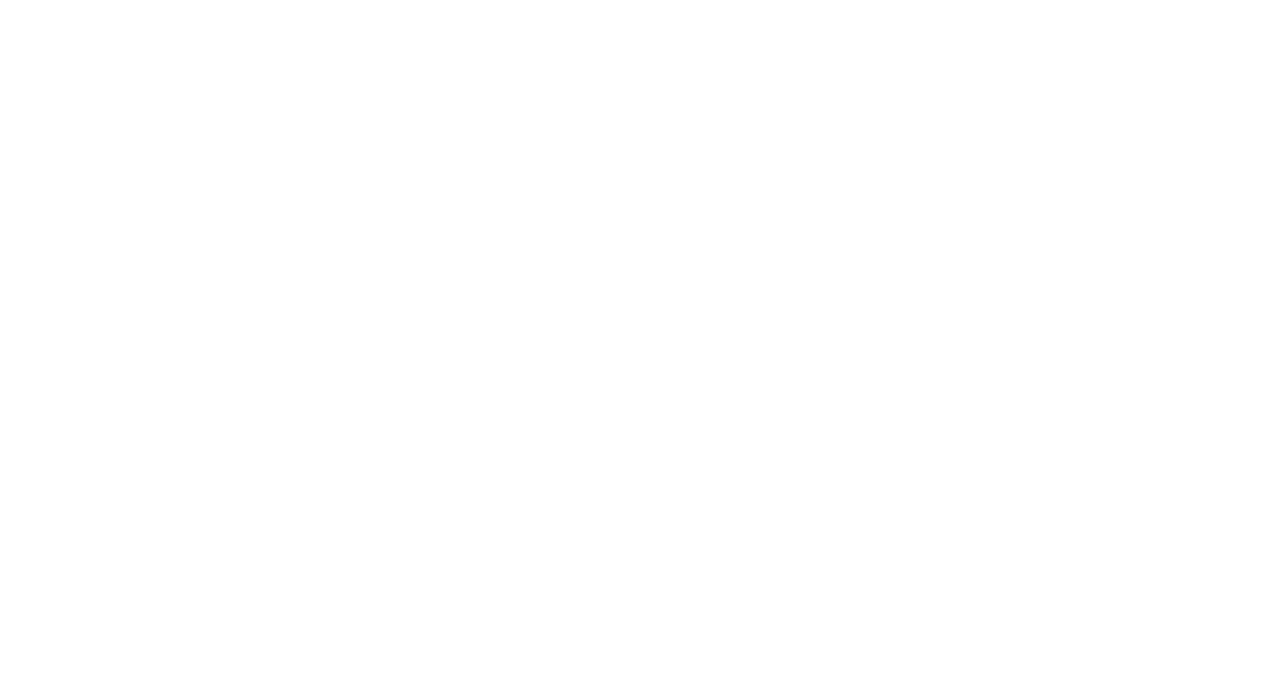
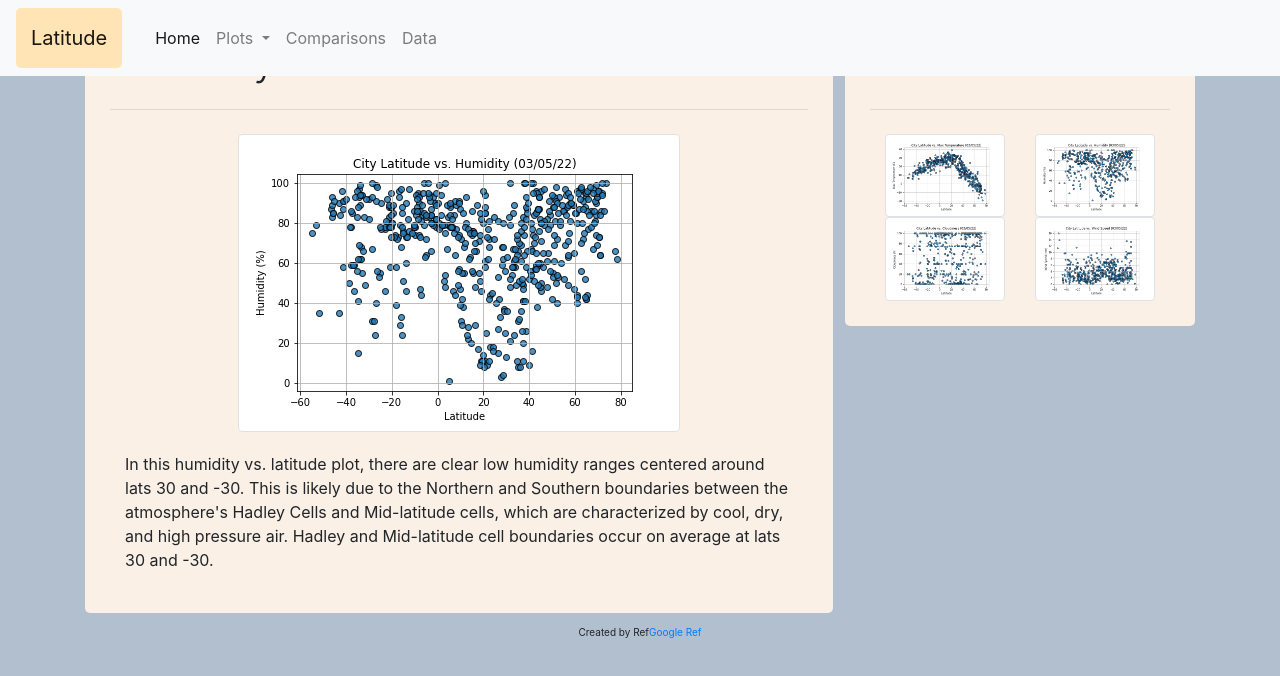
Before and after one commit to ArchanaKarri/web-design-challenge, a plain HTML site: page humidity.html in a window 1280 px wide. Drawn offline with nearby package versions, Linux system fonts and the light colour scheme.

Commit message:
humidity

```diff
--- a/humidity.html
+++ b/humidity.html
@@ -6,3 +6,81 @@
     <link rel="stylesheet" href="https://stackpath.bootstrapcdn.com/bootstrap/4.3.1/css/bootstrap.min.css" integrity="sha384-ggOyR0iXCbMQv3Xipma34MD+dH/1fQ784/j6cY/iJTQUOhcWr7x9JvoRxT2MZw1T" crossorigin="anonymous">
     <link rel="stylesheet" href="style.css">
 </head>
+<body id="default">
+    <nav class="navbar navbar-expand-lg navbar-light bg-light">
+      <a class="navbar-brand" id="header-1" href="https://archanakarri.github.io/web-design-challenge/index.html">Latitude</a>
+      <button class="navbar-toggler" type="button" data-toggle="collapse" data-target="#navbarSupportedContent" aria-controls="navbarSupportedContent" aria-expanded="false" aria-label="Toggle navigation">
+        <span class="navbar-toggler-icon"></span>
+      </button>
+      <div class="collapse navbar-collapse" id="navbarSupportedContent">
+        <ul class="navbar-nav mr-auto">
+          <li class="nav-item active">
+            <a class="nav-link" href="https://archanakarri.github.io/web-design-challenge/index.html">Home<span class="sr-only">(current)</span></a>
+          </li>
+          <li class="nav-item dropdown">
+              <a class="nav-link dropdown-toggle" href="#" id="navbarDropdown" role="button" data-toggle="dropdown" aria-haspopup="true" aria-expanded="false">
+              Plots
+              </a>
+            <div class="dropdown-menu" aria-labelledby="navbarDropdown">
+              <a class="dropdown-item" href="https://archanakarri.github.io/web-design-challenge//max_temp.html">Max Temperature</a>
+              <a class="dropdown-item" href="https://archanakarri.github.io/web-design-challenge/cloudiness.html">Cloudiness</a>
+              <a class="dropdown-item" href="https://archanakarri.github.io/web-design-challenge/humidity.html">Humidity</a>
+              <a class="dropdown-item" href="https://archanakarri.github.io/web-design-challenge/wind_speed.html">Windspeed</a>
+              <div class="dropdown-divider"></div>
+              <a class="dropdown-item" href="https://archanakarri.github.io/web-design-challenge/data.html">Data</a>
+              <a class="dropdown-item" href="https://archanakarri.github.io/web-design-challenge/comparisons.html">Comparisons</a>
+            </div>
+          </li>
+          <li class="nav-item">
+              <a class="nav-link" href="https://archanakarri.github.io/web-design-challenge/comparisons.html">Comparisons</a>
+            </li>
+          <li class="nav-item">
+            <a class="nav-link" href="https://archanakarri.github.io/web-design-challenge/data.html">Data</a>
+          </li>
+        </ul>
+      </div>
+  </nav>
+
+
+      <div class="container">
+        <div class="main-frame">
+            <div id="box">
+              <h1 class="display-4" id="headers">Humidity</h1>
+              <hr class="my-4">
+              <div class="container">
+                <img src="Resources/assets/images/Fig2.png" id="main_img" alt="Humidity" class="img-thumbnail">
+                <p>In this humidity vs. latitude plot, there are clear low humidity ranges centered around lats 30 and -30. This is likely due to the Northern and Southern boundaries between the atmosphere's Hadley Cells and Mid-latitude cells, which are characterized by cool, dry, and high pressure air. Hadley and Mid-latitude cell boundaries occur on average at lats 30 and -30.</p>
+              </div>
+            </div>
+            <div id="box-right">
+              <h1 class="display-4" id="headers">Visualizations</h1>
+              <hr class="my-4">
+              <div class="container">
+                  <div class="row">
+                      <div class="col-6">
+                        <a href="https://archanakarri.github.io/web-design-challenge/max_temp.html"><img src="Resources/assets/images/Fig1.png" alt="Max Temperature" class="img-thumbnail"></a>
+                      </div>
+                      <div class="col-6">
+                        <a href="https://archanakarri.github.io/web-design-challenge/humidity.html"><img src="Resources/assets/images/Fig2.png" alt="Humidity" class="img-thumbnail"></a>
+                      </div>
+                      <div class="col-6">
+                        <a href="https://archanakarri.github.io/web-design-challenge/cloudiness.html"><img src="Resources/assets/images/Fig3.png" alt="Cloudiness" class="img-thumbnail"></a>
+                      </div>
+                      <div class="col-6">
+                        <a href="https://archanakarri.github.io/web-design-challenge/wind_speed.html"><img src="Resources/assets/images/Fig4.png" alt="Wind Speed" class="img-thumbnail"></a>
+                      </div>
+                    </div>
+              </div>
+            </div>
+        </div>
+      </div>
+      <footer id="default">
+        <div class="container">
+          <p style="text-align: center;font-size: 10px;">Created by Ref<a href="https://www.google.com">Google Ref</a></p>
+        </div>
+      </footer>
+      <script src="https://code.jquery.com/jquery-3.3.1.slim.min.js" integrity="sha384-q8i/X+965DzO0rT7abK41JStQIAqVgRVzpbzo5smXKp4YfRvH+8abtTE1Pi6jizo" crossorigin="anonymous"></script>
+      <script src="https://cdnjs.cloudflare.com/ajax/libs/popper.js/1.14.7/umd/popper.min.js" integrity="sha384-UO2eT0CpHqdSJQ6hJty5KVphtPhzWj9WO1clHTMGa3JDZwrnQq4sF86dIHNDz0W1" crossorigin="anonymous"></script>
+      <script src="https://stackpath.bootstrapcdn.com/bootstrap/4.3.1/js/bootstrap.min.js" integrity="sha384-JjSmVgyd0p3pXB1rRibZUAYoIIy6OrQ6VrjIEaFf/nJGzIxFDsf4x0xIM+B07jRM" crossorigin="anonymous"></script>
+  </body>
+  </html>
```
